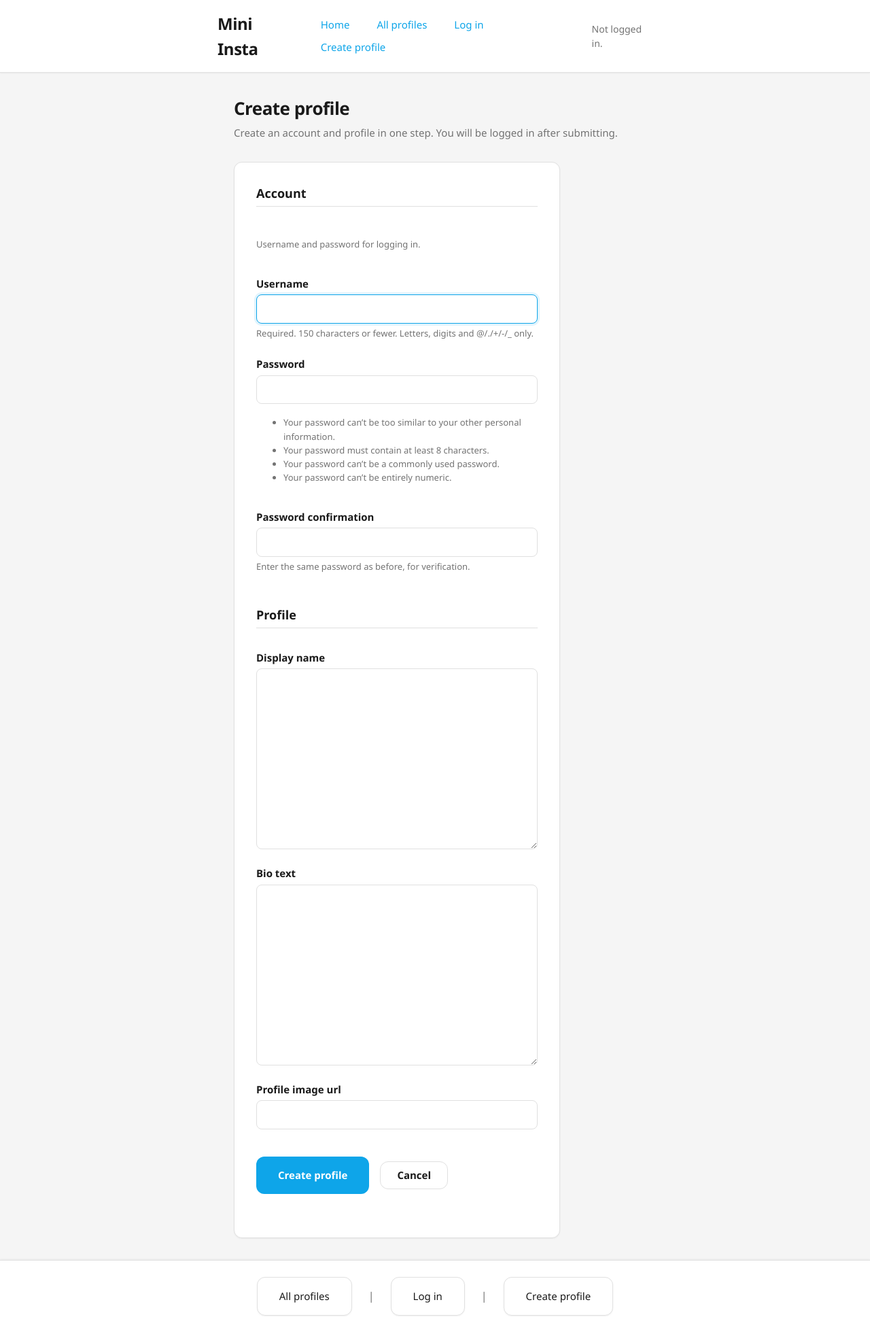
After one commit to MarcoZengg/cs412, a Django app: page /mini_insta/create_profile in a window 1280 px wide. The commit adds this page. Shown: the whole page at 68% size. Run offline with Django 5.2, Linux system fonts and the light colour scheme.

Commit message:
finish task 3

```diff
--- a/mini_insta/forms.py
+++ b/mini_insta/forms.py
@@ -22,6 +22,19 @@ class CreatePostForm(forms.ModelForm):
 
 
 # -----------------------------------------------------------------------------
+# Create profile form: username, display_name, bio_text, profile_image_url.
+# User is not in the form; it is assigned in the view after creating the User.
+# -----------------------------------------------------------------------------
+class CreateProfileForm(forms.ModelForm):
+    """Form to create a new Profile; used with UserCreationForm in CreateProfileView. Username is set in the view from the new User."""
+
+    class Meta:
+        """Associate with Profile model; user and username are set in the view from the created User."""
+        model = Profile
+        fields = ['display_name', 'bio_text', 'profile_image_url']
+
+
+# -----------------------------------------------------------------------------
 # Update profile form: editable fields only; username and join_date read-only.
 # -----------------------------------------------------------------------------
 class UpdateProfileForm(forms.ModelForm):
--- a/mini_insta/templates/mini_insta/base.html
+++ b/mini_insta/templates/mini_insta/base.html
@@ -30,6 +30,7 @@
                     </li>
                     {% else %}
                     <li><a href="{% url 'mini_insta_login' %}">Log in</a></li>
+                    <li><a href="{% url 'create_profile' %}">Create profile</a></li>
                     {% endif %}
                 </ul>
             </nav>
@@ -71,6 +72,8 @@
             {% else %}
             <span class="footer-sep">|</span>
             <a href="{% url 'mini_insta_login' %}" class="footer-link">Log in</a>
+            <span class="footer-sep">|</span>
+            <a href="{% url 'create_profile' %}" class="footer-link">Create profile</a>
             {% endif %}
         </nav>
     </footer>
--- /dev/null
+++ b/mini_insta/templates/mini_insta/create_profile_form.html
@@ -0,0 +1,46 @@
+{% extends 'mini_insta/base.html' %}
+
+{% block content %}
+<main class="main-content">
+    <h1 class="page-title">Create profile</h1>
+    <p class="page-lead">Create an account and profile in one step. You will be logged in after submitting.</p>
+
+    <form method="post" action="{% url 'create_profile' %}" class="form-card card">
+        {% csrf_token %}
+        <div class="form-body">
+            <h2 class="form-section-title">Account</h2>
+            <p class="form-hint">Username and password for logging in.</p>
+            {% for field in user_form %}
+            <div class="form-group">
+                <label for="{{ field.id_for_label }}">{{ field.label }}</label>
+                {{ field }}
+                {% if field.help_text %}
+                <span class="form-hint">{{ field.help_text }}</span>
+                {% endif %}
+                {% if field.errors %}
+                <span class="form-error">{{ field.errors }}</span>
+                {% endif %}
+            </div>
+            {% endfor %}
+
+            <h2 class="form-section-title">Profile</h2>
+            {% for field in form %}
+            <div class="form-group">
+                <label for="{{ field.id_for_label }}">{{ field.label }}</label>
+                {{ field }}
+                {% if field.help_text %}
+                <span class="form-hint">{{ field.help_text }}</span>
+                {% endif %}
+                {% if field.errors %}
+                <span class="form-error">{{ field.errors }}</span>
+                {% endif %}
+            </div>
+            {% endfor %}
+        </div>
+        <div class="form-actions">
+            <button type="submit" class="btn btn-primary">Create profile</button>
+            <a href="{% url 'show_all_profiles' %}" class="btn btn-secondary">Cancel</a>
+        </div>
+    </form>
+</main>
+{% endblock %}
--- a/mini_insta/urls.py
+++ b/mini_insta/urls.py
@@ -13,6 +13,7 @@ from .views import (
     ProfileListView,
     ProfileDetailView,
     MyProfileDetailView,
+    CreateProfileView,
     PostDetailView,
     CreatePostView,
     UpdateProfileView,
@@ -28,6 +29,7 @@ from .views import (
 # Profile-scoped paths without pk use the logged-in user's profile (login required).
 urlpatterns = [
     path('', ProfileListView.as_view(), name="show_all_profiles"),
+    path('create_profile', CreateProfileView.as_view(), name='create_profile'),
     # Authentication (login, logout, logout confirmation):
     path('login/', auth_views.LoginView.as_view(template_name='mini_insta/login.html'), name='mini_insta_login'),
     path('logout/', auth_views.LogoutView.as_view(next_page='logout_confirmation'), name='mini_insta_logout'),
--- a/mini_insta/views.py
+++ b/mini_insta/views.py
@@ -8,10 +8,12 @@
 from .models import Profile, Post, Photo
 from django.views.generic import ListView, DetailView, CreateView, UpdateView, DeleteView
 from django.contrib.auth.mixins import LoginRequiredMixin
+from django.contrib.auth.forms import UserCreationForm
+from django.contrib.auth import login
 from django.db.models import Q
 from django.http import Http404
 from django.shortcuts import render
-from .forms import CreatePostForm, UpdateProfileForm, UpdatePostForm
+from .forms import CreatePostForm, CreateProfileForm, UpdateProfileForm, UpdatePostForm
 from django.urls import reverse
 
 
@@ -46,6 +48,40 @@ class ProfileListView(ListView):
     model = Profile
     template_name = 'mini_insta/show_all_profiles.html'
     context_object_name = 'profiles'
+
+
+# -----------------------------------------------------------------------------
+# Create profile view: UserCreationForm + CreateProfileForm in one form; no login required.
+# -----------------------------------------------------------------------------
+class CreateProfileView(CreateView):
+    """Show UserCreationForm and CreateProfileForm together; on submit create User, log in, create Profile."""
+
+    model = Profile
+    form_class = CreateProfileForm
+    template_name = 'mini_insta/create_profile_form.html'
+
+    def get_context_data(self, **kwargs):
+        """Add UserCreationForm to context so the template can render both forms."""
+        context = super().get_context_data(**kwargs)
+        context['user_form'] = UserCreationForm()
+        return context
+
+    def form_valid(self, form):
+        """Create User from UserCreationForm, log them in, attach user to Profile, then save Profile."""
+        user_form = UserCreationForm(self.request.POST)
+        if not user_form.is_valid():
+            context = self.get_context_data(form=form)
+            context['user_form'] = user_form
+            return self.render_to_response(context)
+        user = user_form.save()
+        login(self.request, user, backend='django.contrib.auth.backends.ModelBackend')
+        form.instance.user = user
+        form.instance.username = user.username
+        return super().form_valid(form)
+
+    def get_success_url(self):
+        """Redirect to the new user's profile page after creation."""
+        return reverse('show_my_profile')
 
 
 # -----------------------------------------------------------------------------
--- a/static/mini_insta.css
+++ b/static/mini_insta.css
@@ -663,6 +663,21 @@ a:focus-visible {
   gap: var(--space-lg);
   margin-bottom: var(--space-xl);
 }
+.form-section-title {
+  font-size: 1.125rem;
+  font-weight: 600;
+  margin: var(--space-lg) 0 var(--space-sm);
+  padding-bottom: var(--space-xs);
+  border-bottom: 1px solid var(--color-border);
+}
+.form-section-title:first-child {
+  margin-top: 0;
+}
+.form-error {
+  font-size: 0.875rem;
+  color: var(--color-danger, #c00);
+  margin-top: var(--space-xs);
+}
 
 .form-group {
   display: flex;
```
Also changed, not shown: db.sqlite3.
